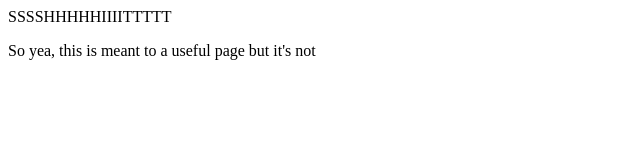
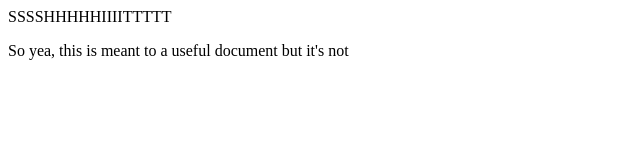
Before and after one commit to halorgium/team44, a plain HTML site: page web/hello.html in a window 1280 px wide. Shown: the full height of the page, 0-640 px from the left. Drawn offline with Linux system fonts and the light colour scheme.

Commit message:
document

```diff
--- a/web/hello.html
+++ b/web/hello.html
@@ -5,7 +5,7 @@
 
 
 <p> SSSSHHHHHIIIITTTTT </P>
-<p> So yea, this is meant to a useful page but it's not</p>
+<p> So yea, this is meant to a useful document but it's not</p>
 
 </body>
 </html>
```
